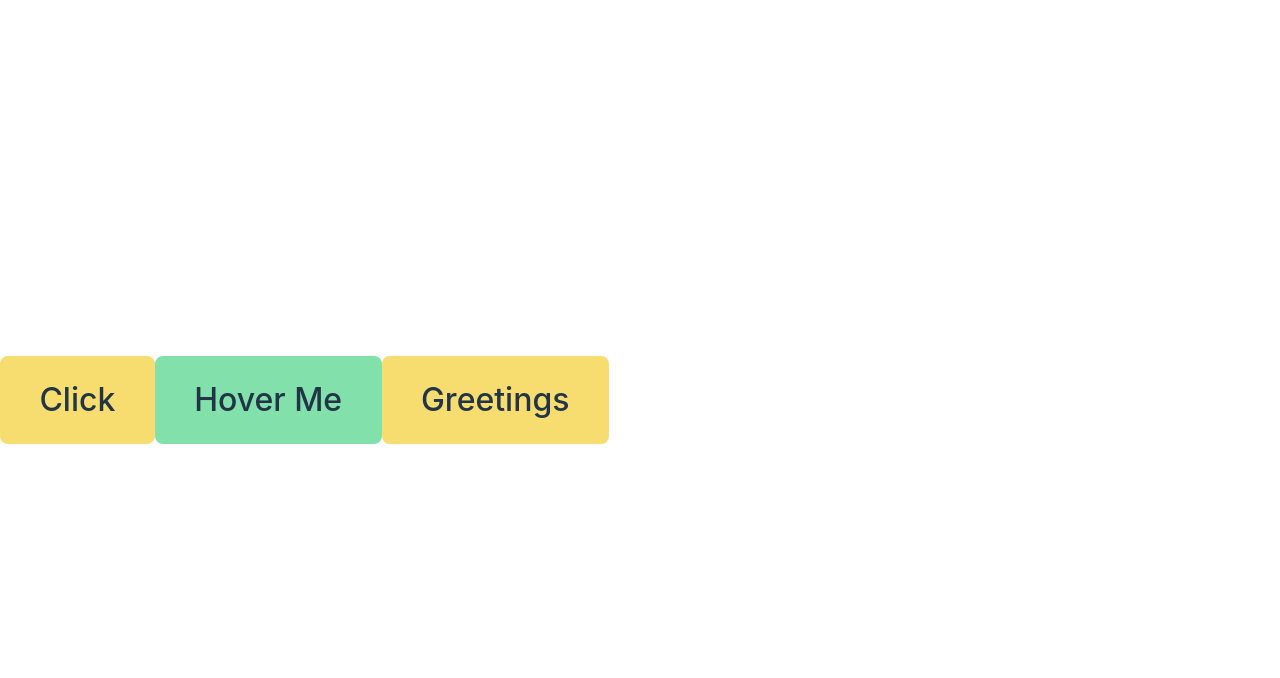
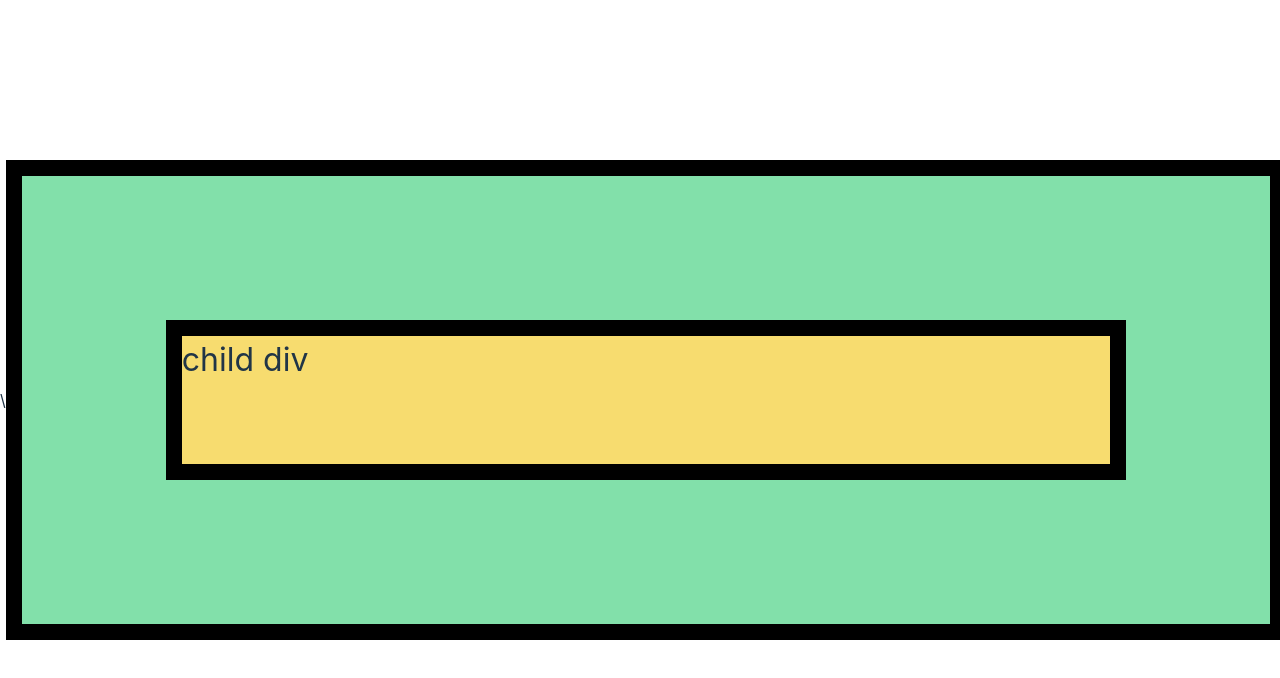
Before and after one commit to akshaythappar/React, a React (Vite) app in the folder react-thapa/: page / in a window 1280 px wide. Shown: the top 678 px of the page. Built offline with nearby package versions, Linux system fonts and the light colour scheme.

Commit message:
bubbling phase see the console after clicking

```diff
--- a/react-thapa/src/App.jsx
+++ b/react-thapa/src/App.jsx
@@ -2,9 +2,10 @@ import React from "react";
 // import NetflixSeries from "./components/NetflixSeries";
 // import "./components/Netflix.css";
 // import "./components/Netflix.module.css";
-import { EventHandling } from "./components/EventHandling";
+// import { EventHandling } from "./components/EventHandling";
+// import { EventProps } from "./components/EventProps";
+import {EventPropgation} from "./components/EventPropagation"
 
-import { EventProps } from "./components/EventProps";
 
 
 export const App = () => {
@@ -14,7 +15,8 @@ export const App = () => {
         {/* <h1 className="card-heading">List of best netflix series</h1> */}
         {/* <NetflixSeries /> */}
         {/* <EventHandling/> */}
-        <EventProps/>
+        {/* <EventProps/> */}
+        <EventPropgation/>
       </section>
     </>
   );
--- /dev/null
+++ b/react-thapa/src/components/EventPropagation.jsx
@@ -0,0 +1,29 @@
+import "./EV.css"
+
+export const EventPropgation = () =>{
+
+    const handleGrandParent = () =>{
+        console.log("Grandparent clicked");
+
+    }
+    const handleParentClick = () =>{
+        console.log("Parent clicked")
+    }
+    const handleChildClick  = (event) =>{
+        event.stopPropagation();  // to stop the event form bublling such that when i will click on child compoentn to prevent it form calling it parent and grandparent
+        console.log(event);
+        console.log("child clicked");
+    }
+    return (<>
+    <section className="main-div">\
+        <div className="g-parent" onClick={handleGrandParent}>
+            <div className="p-div" onClick={handleParentClick}>
+                <div className="c-div" onClick={handleChildClick}>
+                    child div
+                </div>
+            </div>
+        </div>
+
+    </section>
+    </>);
+}
```
